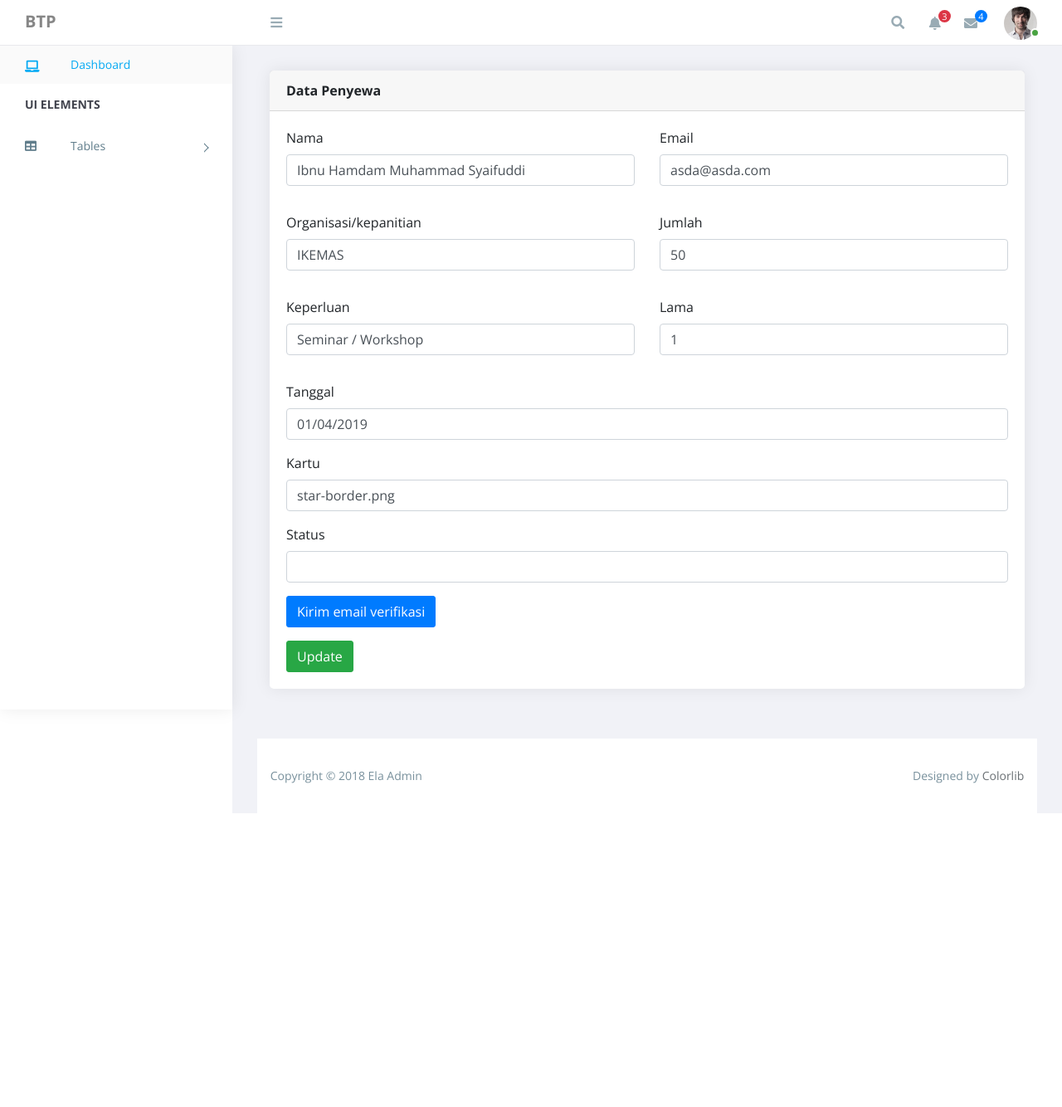
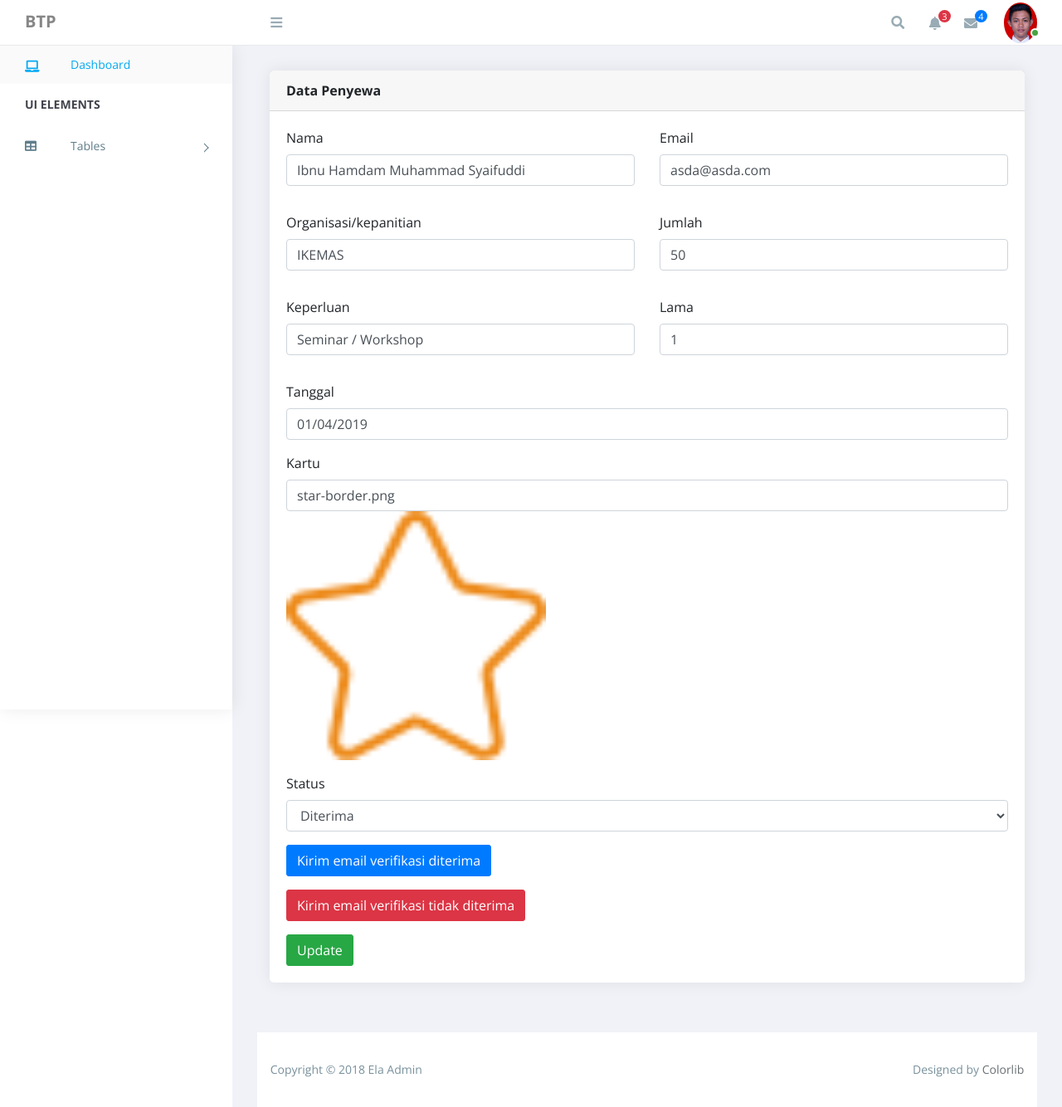
Before and after one commit to ibnuhamdam/Aplikasi-Penyewaan-Ruangan, a CodeIgniter app: page /penyewaanruangan/index.php/controller_admin/form/1 in a window 1280 px wide. Shown: the whole page at 83% size. Before the commit the page ends 980 px from the top, so only its background shows below. Run offline with CodeIgniter, Linux system fonts and the light colour scheme; a user stored in the database is signed in; data comes from the database, SQL or seed files in the repository; some libraries are stand-ins or nearby versions.

Commit message:
Fix check harga+konfirmasi

```diff
--- a/application/controllers/controller_admin.php
+++ b/application/controllers/controller_admin.php
@@ -26,10 +26,16 @@ class controller_admin extends CI_Controller {
 
         $this->load->view('admin/index',$data);
     }
+
     public function table()
     {
         if ($this->session->userdata('logged_in')==1) {
-            redirect('controller_admin/tables-basic');
+            $table = "penyewaan";
+
+            $hasil = $this->admin_model->get_penyewa($table);
+
+            $data['data_ke_view']= $hasil;
+            $this->load->view("admin/tables-basic",$data);
         }else{
         $this->load->view("login");
         }
--- a/application/controllers/controller_utama.php
+++ b/application/controllers/controller_utama.php
@@ -42,7 +42,7 @@ class controller_utama extends CI_Controller {
         $tahunawal = $this->input->post('tahunawal');
         $hariakhir = $this->input->post('hariakhir');
 
-        $lama = $hariakhir - $hariawal;
+        $lama = ($hariakhir - $hariawal) + 1;
 
         $data = array (
             'nama' => $nama,
--- a/application/views/admin/form-penyewa.php
+++ b/application/views/admin/form-penyewa.php
@@ -6,7 +6,7 @@
 <head>
     <meta charset="utf-8">
     <meta http-equiv="X-UA-Compatible" content="IE=edge">
-    <title>Ela Admin - HTML5 Admin Template</title>
+    <title>Admin Pages</title>
     <meta name="description" content="Ela Admin - HTML5 Admin Template">
     <meta name="viewport" content="width=device-width, initial-scale=1">
 
@@ -126,12 +126,21 @@
                                 </div>
                                 <div class="form-group"><label for="kartu" class=" form-control-label">Kartu</label>
                                     <input type="text" id="kartu" name="kartu" value="<?php echo $data["kartu_identitas"];?>" class="form-control" >
+                                    <img src="<?php echo base_url('/assets/img/'.$data["kartu_identitas"]);?>" style="height : 300px;" class="img-fluid" alt="">
                                 </div>
                                 <div class="form-group"><label for="status" class=" form-control-label">Status</label>
-                                    <input type="text" id="status" name="status" class="form-control">
+                                    <select class="form-control" id="exampleFormControlSelect1" name="status">
+                                        <option>Diterima</option>
+                                        <option>Tidak Diterima</option>
+                                    </select>
                                 </div>
                                 <div class="form-group">
-                                    <a href="gmailto: <?php echo $data["email"];?>" target="_blank" style="color:white;text-decoration:none;" class="btn btn-primary">Kirim email verifikasi</a>
+                                    <a href="mailto:<?php echo $data["email"]?>?subject=Konfirmasi Persetujuan&body= Selamat ! kami telah mensetujui berkas anda untuk melakukan peminjaman pada tanggal <?php echo $data["tanggal"];?>
+                                    Silahkan kunjungi link berikut <?php echo site_url("controller_utama/pembayaran");?>" target="_blank" style="color:white;text-decoration:none;" class="btn btn-primary">Kirim email verifikasi diterima</a>
+                                </div>
+                                <div class="form-group">
+                                    <a href="mailto:<?php echo $data["email"]?>?subject=Konfirmasi Persetujuan&body= Mohon maaf peminjaman anda pada tanggal <?php echo $data["tanggal"];?> belum dapat kami terima dengan beberapa alasan"
+                                    target="_blank" style="color:white;text-decoration:none;" class="btn btn-danger">Kirim email verifikasi tidak diterima</a>
                                 </div>
                                 <a href="#"><button class="btn btn-success">Update</button></a>
                                 <?php endforeach;?>
@@ -175,6 +184,8 @@
     <script src="https://cdn.jsdelivr.net/npm/bootstrap@4.1.3/dist/js/bootstrap.min.js"></script>
     <script src="https://cdn.jsdelivr.net/npm/jquery-match-height@0.7.2/dist/jquery.matchHeight.min.js"></script>
     <script src="<?php echo base_url('/assets/js/'); ?>main.js"></script>
+    <script src="<?php echo base_url('/assets/js/'); ?>check.js"></script>
+
 
 
     <!--Local Stuff-->
--- a/application/views/admin/header.php
+++ b/application/views/admin/header.php
@@ -84,7 +84,7 @@
 
                     <div class="user-area dropdown float-right">
                         <a href="#" class="dropdown-toggle active" data-toggle="dropdown" aria-haspopup="true" aria-expanded="false">
-                            <img class="user-avatar rounded-circle" src="<?php echo base_url('/assets/img/');?>admin.jpg" alt="User Avatar">
+                            <img class="user-avatar rounded-circle" src="<?php echo base_url('/assets/img/');?>ibnu.jpg" alt="User Avatar">
                         </a>
 
                         <div class="user-menu dropdown-menu">
--- a/application/views/admin/index.php
+++ b/application/views/admin/index.php
@@ -6,7 +6,7 @@
 <head>
     <meta charset="utf-8">
     <meta http-equiv="X-UA-Compatible" content="IE=edge">
-    <title>Ela Admin - HTML5 Admin Template</title>
+    <title>Admin Pages</title>
     <meta name="description" content="Ela Admin - HTML5 Admin Template">
     <meta name="viewport" content="width=device-width, initial-scale=1">
 
@@ -137,7 +137,7 @@
                         Copyright &copy; 2018 Ela Admin
                     </div>
                     <div class="col-sm-6 text-right">
-                        Designed by <a href="https://colorlib.com">Colorlib</a>
+                        Designed by <a href="#">BTP</a>
                     </div>
                 </div>
             </div>
--- a/application/views/user/konfirmasi.php
+++ b/application/views/user/konfirmasi.php
@@ -33,6 +33,7 @@
         <div class="container">
             <div class="col-md-9 offset-md-1 text-center text-dark">
                 <h2>Silahkan cek email anda untuk mendapatkan konfirmasi penyetujuan. Anda akan mendapatkan link menuju halaman pembayaran jika sudah disetujui</h2>
+                <a href="https://gmail.com" target="_blank"><button class="btn btn-danger text-white" style="margin-top:20px;">Cek Email</button></a>
             </div>
         </div>
     </div>
--- a/application/views/user/penyewaan.php
+++ b/application/views/user/penyewaan.php
@@ -163,6 +163,7 @@
     <script src="https://stackpath.bootstrapcdn.com/bootstrap/4.3.1/js/bootstrap.min.js" integrity="sha384-JjSmVgyd0p3pXB1rRibZUAYoIIy6OrQ6VrjIEaFf/nJGzIxFDsf4x0xIM+B07jRM" crossorigin="anonymous"></script>
     <!-- Script JS -->
     <script src="<?php echo base_url("/assets/js/");?>script.js"></script>
+    <script src="<?php echo base_url("/assets/js/");?>check.js"></script>
 </body>
 
 </html>
--- /dev/null
+++ b/assets/js/check.js
@@ -0,0 +1,9 @@
+check = document.querySelector("#check");
+
+if (check.addEventListener("click",function () {
+    hariawal = document.querySelector("#hariawal");
+    hariakhir = document.querySelector("#hariakhir");
+    p = document.querySelector("#totalharga");
+    var selisih = ($(hariakhir).val() - $(hariawal).val()) + 1;
+    $(p).html(selisih*180000);
+}));
```
Also changed, not shown: application/views/admin/tables-basic.php (+12 -11 lines), application/views/user/navbar.php (+5 -5 lines), assets/js/script.js (+0 -8 lines), assets/img/ibnu.jpg (added), 1 other file.
